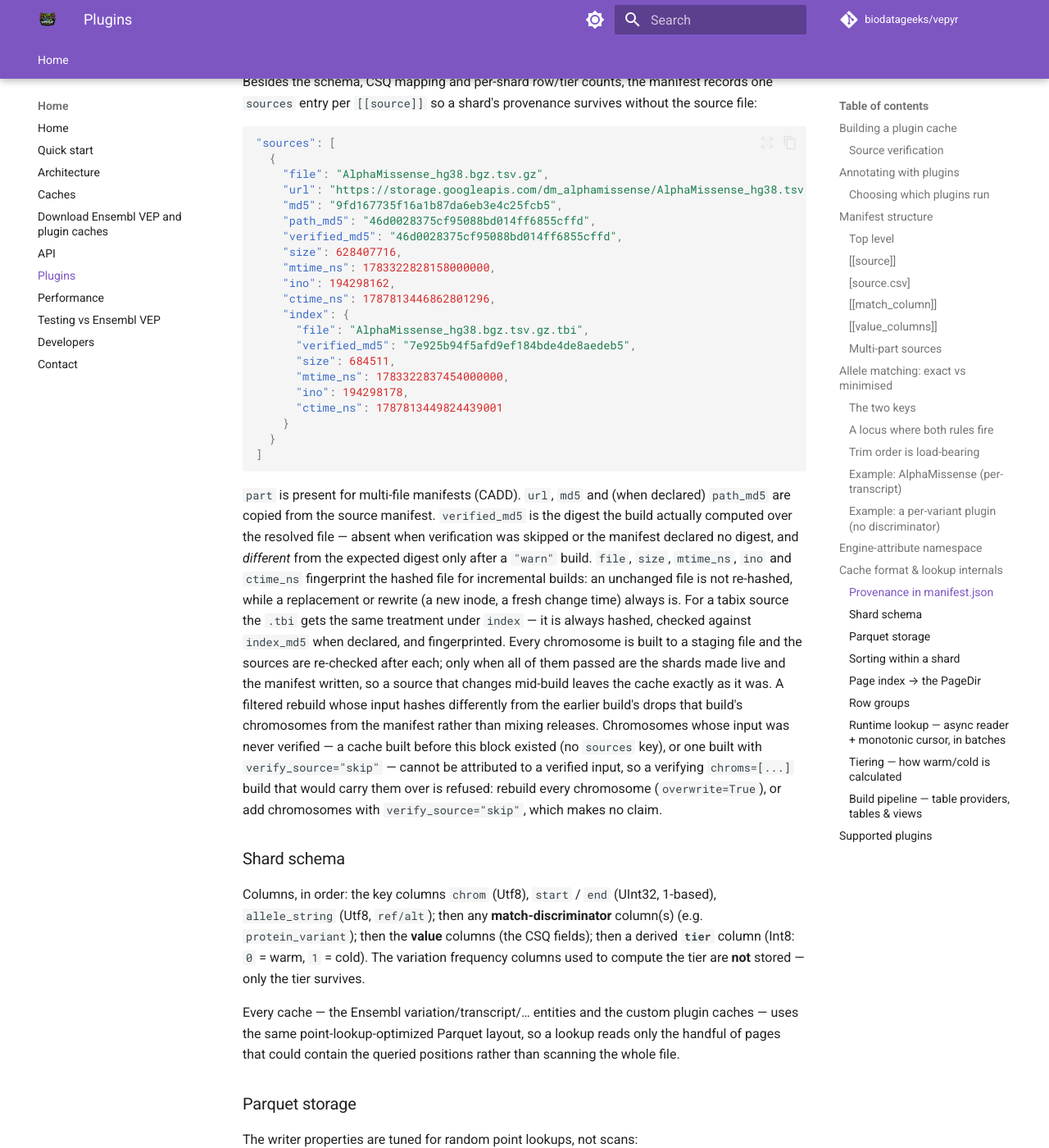
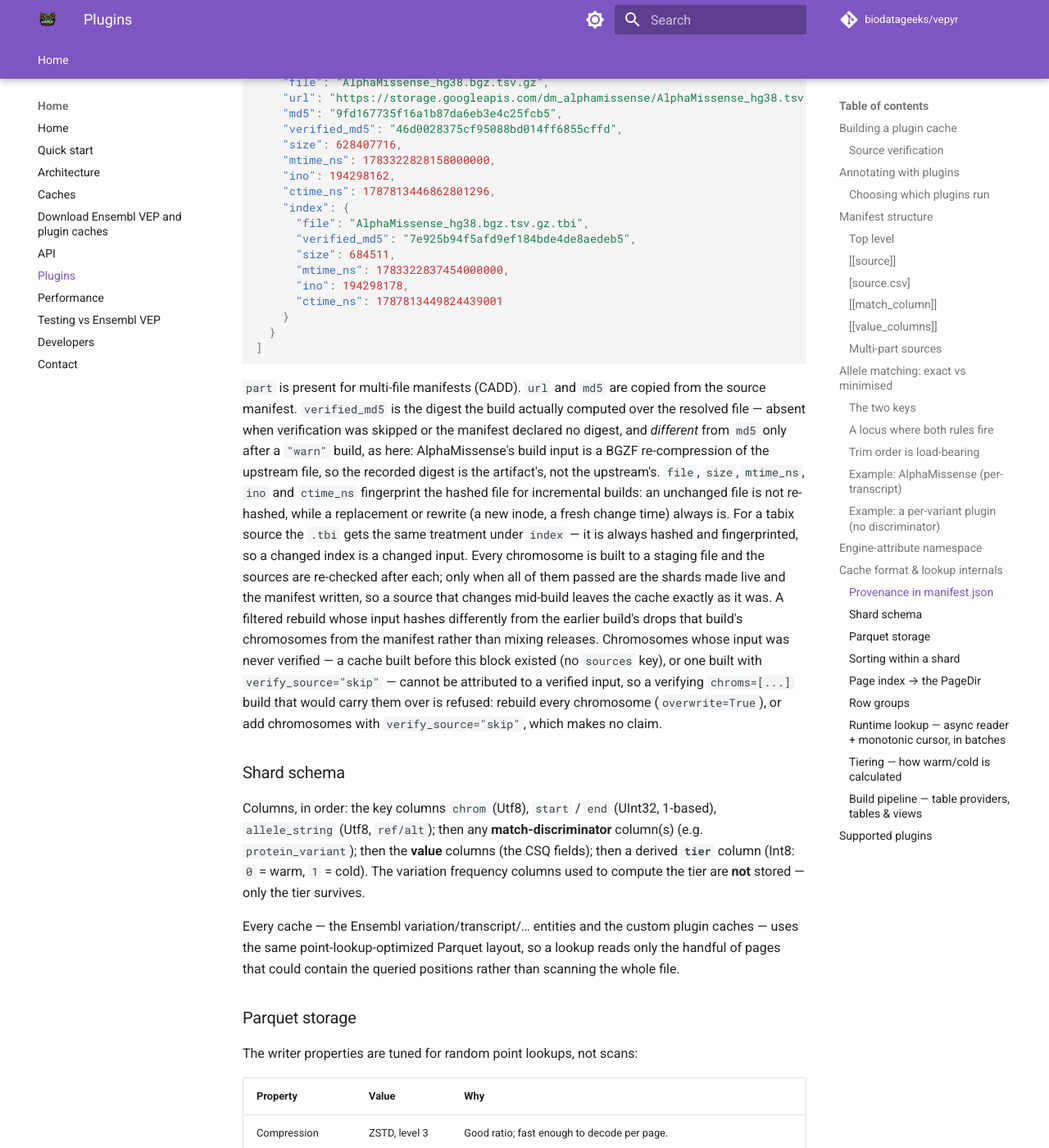
Before and after one commit to biodatageeks/vepyr, an MkDocs documentation site: the page built from docs/plugins.md, in a window 1280 px wide and 1400 px high, scrolled down 14756 px. Shown: the whole window at 82% size. Built offline with MkDocs 1.6.1 and Material for MkDocs 9.7.7, drawn with Linux system fonts in a browser that asks for light colours; comment, search, counter and statistics services are not loaded; some of the changed text lies outside the part shown.

Commit message:
chore: bump bio-functions to f2631b9; one md5 per source, derived inputs via plugin README
Follows biodatageeks/vepyr-plugins#14: a manifest keeps one `md5` that
always describes the file at `url`; a derived build input such as
AlphaMissense's BGZF re-compression is documented in the plugin README
and built with `verify_source="warn"` or `False`. Docs and docstrings
drop `path_md5`/`index_md5`; the `sources` example records the upstream
`md5` alongside the `verified_md5` of the BGZF input, as a warn build does.

Co-Authored-By: Claude Fable 5.1 <noreply@anthropic.com>
Claude-Session: https://claude.ai/code/session_017B9Ri9aJMA4FTpjQkScYwh

````diff
--- a/Cargo.toml
+++ b/Cargo.toml
@@ -43,7 +43,7 @@ env_logger = { version = "0.11", default-features = false }
 serde_json = "1"
 
 # bio-formats 12016a9 (v1.12.0 + the exon dedup tie-break, biodatageeks/datafusion-bio-formats#246)
-# and bio-functions 27d2143 (v0.19.2 + the translation_core ORDER BY #224, the unread-column
+# and bio-functions f2631b9 (v0.19.2 + the translation_core ORDER BY #224, the unread-column
 # drop #225, the bio-formats bump #226, the partial-cache source-type probe #227, which
 # reads bio.vep.cache_source_type from the first variation shard present on disk instead of
 # the manifest's first entry, so a per-contig download with whole-cache manifests annotates,
@@ -67,6 +67,6 @@ serde_json = "1"
 # two different revs are two different sources to cargo, so a mismatch compiles
 # the formats crates twice and `CacheSourceType` / the VCF writer types then fail
 # to cross into `CacheBuilder` (E0308).
-datafusion-bio-function-vep = { git = "https://github.com/biodatageeks/datafusion-bio-functions.git", rev = "27d214353b0d58bc0d8f37e2035999396a19fe9b", features = ["cache-builder"] }
+datafusion-bio-function-vep = { git = "https://github.com/biodatageeks/datafusion-bio-functions.git", rev = "f2631b909d3e6c21d2916b9d7e5c0de5642ca281", features = ["cache-builder"] }
 datafusion-bio-format-ensembl-cache = { git = "https://github.com/biodatageeks/datafusion-bio-formats.git", rev = "12016a9304d3a14e4d56d9459f3bd6f1cb678d02" }
 datafusion-bio-format-vcf = { git = "https://github.com/biodatageeks/datafusion-bio-formats.git", rev = "12016a9304d3a14e4d56d9459f3bd6f1cb678d02" }
--- a/docs/plugins.md
+++ b/docs/plugins.md
@@ -55,12 +55,12 @@ A byte-parity-validated cache is only as good as the bytes it was built from,
 so before the first chromosome is ingested the build MD5-hashes each resolved
 `source_path` once (streaming, bounded memory — CADD's 87 GB SNV file costs a
 few minutes of I/O on top of a multi-hour build) and compares it with the
-manifest's `path_md5`, or `md5` when no `path_md5` is declared:
+manifest's `md5`:
 
 | `verify_source` | Behaviour |
 |---|---|
 | `True` / `"strict"` (default) | A mismatch raises before anything is written, naming the part, the expected and actual digests and the upstream `url`. |
-| `"warn"` | A mismatch is logged and the build continues; the digest actually found is recorded. For deliberate builds against a re-compressed or derived artifact. |
+| `"warn"` | A mismatch is logged and the build continues; the digest actually found is recorded. For deliberate builds against a re-compressed or derived artifact, such as AlphaMissense's BGZF build input (its plugin README documents the preprocessing). |
 | `False` / `"skip"` | Nothing is hashed. Use it for a chromosome slice cut with `tabix`, whose digest can never match the whole file's. |
 
 A manifest that declares no `md5` is never hashed, whatever the mode. The
@@ -194,11 +194,9 @@ source and map it to CSQ fields.
 | `provider` | `csv` \| `tsv` \| `parquet` \| `vcf` \| `bed` | yes | Reader for this file. All five work — see [Table providers](#build-pipeline-table-providers-tables-views). |
 | `path` | string | yes | Placeholder; **always** overridden at build time by `source_path`. |
 | `url` | string | yes | Provenance: the canonical **upstream** download URL of this raw file (the publisher's FTP/bucket, never a mirror or a Drive share). Pin a dated release where the top-level file moves (e.g. ClinVar's weekly `clinvar.vcf.gz`). When the built input is a local re-compression of the upstream file (e.g. a BGZF+tabix rebuild of a plain gzip), `url` still names the upstream file. Never fetched; copied into the built cache's `manifest.json` and quoted in verification errors. |
-| `md5` | string | yes | Provenance: 32 lowercase hex MD5 of the file at `url`. Take it from the publisher's checksum file where one exists (CADD `MD5SUMs`, ClinVar `.md5`, GCS object metadata), otherwise compute it on the downloaded copy and say so in a comment. Unless `path_md5` is set, this is the digest the build [verifies](#source-verification) `source_path` against. |
-| `path_md5` | string | no | MD5 of the **actual build input** when it is a derived artifact of `url` that cannot share its digest — AlphaMissense's BGZF+tabix re-compression of the upstream plain gzip. Verified in preference to `md5`. Omit when `path` is the upstream file itself. |
+| `md5` | string | yes | Provenance: 32 lowercase hex MD5 of the file at `url`. Take it from the publisher's checksum file where one exists (CADD `MD5SUMs`, ClinVar `.md5`, GCS object metadata), otherwise compute it on the downloaded copy and say so in a comment. This is the digest the build [verifies](#source-verification) `source_path` against. A manifest keeps this one digest; when the build input is a derived artifact of `url` (AlphaMissense's BGZF+tabix re-compression of the upstream plain gzip) the preprocessing is documented in the plugin's README and the build runs with `verify_source="warn"` or `False`. |
 | `part` | string | no | Names this source when a manifest declares several. Registers as `plugin_<name>_src_<part>`, and makes `source_path` take a `{part: path}` mapping. |
 | `index` | `tabix` | no | Random-access index. Explicit rather than inferred from a `.gz` suffix, because ordinary gzip is not seekable. On `csv`/`tsv` it **requires** `compression = "gzip"` (i.e. BGZF) — a plain gzip source with `index = "tabix"` is rejected at parse time. |
-| `index_md5` | string | no | MD5 of the sibling `<path>.tbi`, when the publisher ships one (ClinVar's `.tbi.md5`) or it was recorded with the build input. The index decides which records a chromosome build reads, so it is [verified](#source-verification) like `path` and refused on a mismatch. Requires `index`. |
 | `record_layout` | bool | no (default `false`) | `vcf` sources only: carry the raw record layout through the provider. |
 | `[source.csv]` | table | for `csv`/`tsv` | Parsing options — see below. Not used by `parquet`/`vcf`/`bed`. |
 
@@ -562,7 +560,6 @@ without the source file:
     "file": "AlphaMissense_hg38.bgz.tsv.gz",
     "url": "https://storage.googleapis.com/dm_alphamissense/AlphaMissense_hg38.tsv.gz",
     "md5": "9fd167735f16a1b87da6eb3e4c25fcb5",
-    "path_md5": "46d0028375cf95088bd014ff6855cffd",
     "verified_md5": "46d0028375cf95088bd014ff6855cffd",
     "size": 628407716,
     "mtime_ns": 1783322828158000000,
@@ -580,15 +577,16 @@ without the source file:
 ]
 ```
 
-`part` is present for multi-file manifests (CADD). `url`, `md5` and (when
-declared) `path_md5` are copied from the source manifest. `verified_md5` is the digest the build actually computed over the
-resolved file — absent when verification was skipped or the manifest declared
-no digest, and *different* from the expected digest only after a `"warn"`
-build. `file`, `size`, `mtime_ns`, `ino` and `ctime_ns` fingerprint the hashed
+`part` is present for multi-file manifests (CADD). `url` and `md5` are copied
+from the source manifest. `verified_md5` is the digest the build actually
+computed over the resolved file — absent when verification was skipped or the
+manifest declared no digest, and *different* from `md5` only after a `"warn"`
+build, as here: AlphaMissense's build input is a BGZF re-compression of the
+upstream file, so the recorded digest is the artifact's, not the upstream's. `file`, `size`, `mtime_ns`, `ino` and `ctime_ns` fingerprint the hashed
 file for incremental builds: an unchanged file is not re-hashed, while a
 replacement or rewrite (a new inode, a fresh change time) always is. For a
 tabix source the `.tbi` gets the same treatment under `index` — it is always
-hashed, checked against `index_md5` when declared, and fingerprinted. Every
+hashed and fingerprinted, so a changed index is a changed input. Every
 chromosome is built to a staging file and the sources are re-checked after
 each; only when all of them passed are the shards made live and the manifest
 written, so a source that changes mid-build leaves the cache exactly as it
````
Also changed, not shown: src/vepyr/__init__.py (+7 -5 lines), 2 other files.
